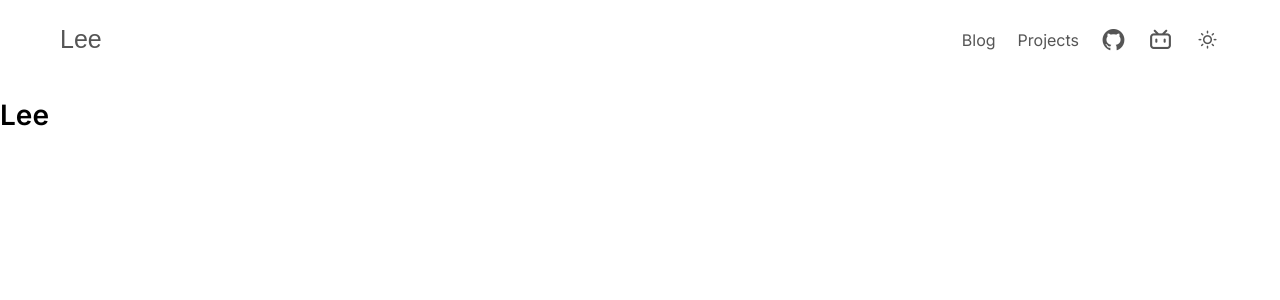
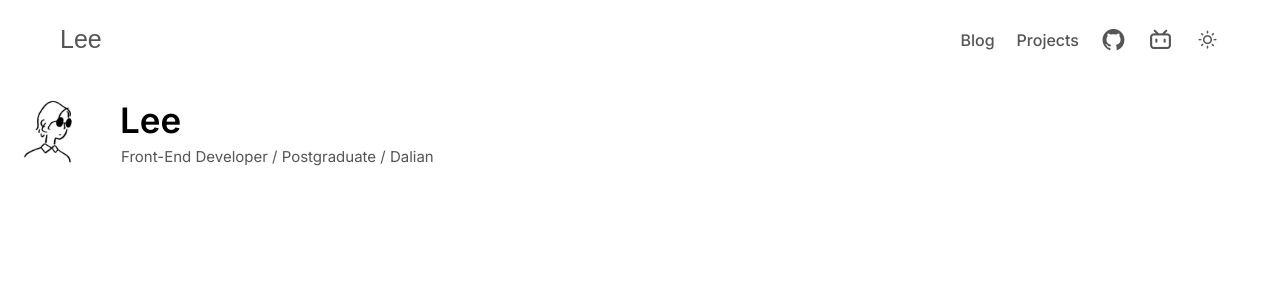
Before and after one commit to LeeZ1Q/portfolio, a Next.js app: page / in a window 1280 px wide. Shown: the top 300 px of the page. Built offline with nearby package versions, Linux system fonts and the light colour scheme; a web font is replaced by a local one.

Commit message:
feat : avatar

```diff
--- /dev/null
+++ b/app/Avatar.js
@@ -0,0 +1,29 @@
+
+import styles from "./Avatar.module.css";
+import Image from "next/image";
+import React from "react";
+
+const Avatar = () => {
+
+	return (
+		<div className={styles.container}>
+			<Image
+				src="/avatar.jpg"
+				alt="Avatar"
+				className={styles.avatar}
+        width={100}
+        height={100}
+			/>
+			<div className={styles.description}>
+				<h1
+					className={styles.name}
+				>
+					Lee
+				</h1>
+				<p className={styles.tag}>Front-End Developer / Postgraduate / Dalian</p>
+			</div>
+		</div>
+	);
+};
+
+export default Avatar;
--- /dev/null
+++ b/app/Avatar.module.css
@@ -0,0 +1,33 @@
+.avatar {
+  border-radius: 999px;
+}
+
+.container {
+  display: flex;
+  align-items: center;
+  gap: 20px;
+}
+
+.description {
+  position: relative;
+  bottom: 3px;
+}
+
+.name {
+  font-size: 35px;
+  font-weight: 600;
+  color: var(--element3);
+  margin-bottom: 0;
+  transition: 3s;
+}
+
+.tag {
+  color: var(--element1);
+  font-size: 15px;
+  margin-top: 6px;
+  margin-left: 1px;
+}
+
+.out {
+  opacity: 0;
+}
--- a/app/Nav.module.css
+++ b/app/Nav.module.css
@@ -17,6 +17,7 @@
   align-items: center;
   gap: 22px;
   font-size: 16px;
+  font-weight: 500
 }
 
 .icon {
@@ -26,7 +27,7 @@
 }
 
 .icon:hover {
-  color: var(--element3);
+  color: var(--element2);
 }
 
 .link {
@@ -34,7 +35,7 @@
 }
 
 .link:hover {
-  color: var(--element3);
+  color: var(--element2);
 }
 
 .mobile {
@@ -55,7 +56,7 @@
   }
 
   .container {
-    padding: 25px;
+    padding: 10px 25px;
   }
 
   .nav {
--- a/app/NavBar.js
+++ b/app/NavBar.js
@@ -1,5 +1,5 @@
-import Link from 'next/link';
-import styles from './Nav.module.css';
+import Link from "next/link";
+import styles from "./Nav.module.css";
 
 const NavBar = () => {
 	return (
@@ -7,38 +7,39 @@ const NavBar = () => {
 			<div className={styles.signature}>Lee</div>
 			<nav className={styles.nav}>
 				{/* Mobile Icon */}
-        <Link href='/'>
+				<Link href="/">
 					<span className={`iconfont ${styles.mobile} ${styles.icon}`}>
 						&#xe634;
 					</span>
 				</Link>
-        <Link href='/'>
+				<Link href="/">
 					<span className={`iconfont ${styles.mobile} ${styles.icon}`}>
 						&#xe650;
 					</span>
 				</Link>
-        <Link href='/'>
-          <span className={`iconfont ${styles.mobile} ${styles.icon}`}>
-            &#xe54d;
-          </span>
-        </Link>
 
 				{/* Laptop Link */}
-        <Link href='/' className={`${styles.link} ${styles.laptop}`}>
+				<Link
+					href="/"
+					className={`${styles.link} ${styles.laptop}`}
+				>
 					Blog
 				</Link>
-        <Link href='/' className={`${styles.link} ${styles.laptop}`}>
+				<Link
+					href="/"
+					className={`${styles.link} ${styles.laptop}`}
+				>
 					Projects
 				</Link>
 
 				{/* Other Icon */}
-        <Link href='/'>
+				<Link href="/">
 					<span className={`iconfont ${styles.icon}`}>&#xe885;</span>
 				</Link>
-        <Link href='/'>
+				<Link href="/">
 					<span className={`iconfont ${styles.icon}`}>&#xe66d;</span>
 				</Link>
-        <Link href='/'>
+				<Link href="/">
 					<span className={`iconfont ${styles.icon}`}>&#xe635;</span>
 				</Link>
 			</nav>
--- a/app/global.css
+++ b/app/global.css
@@ -39,7 +39,7 @@ a {
   --surface3: #ffffff;
   --element1: #555555;
   --element2: #333333;
-  --element3: #222222;
+  --element3: #000000;
   --elementInverse: #eee;
   --primary: #01408e;
   --secondary: #3c5d5c;
--- a/app/page.js
+++ b/app/page.js
@@ -1,4 +1,4 @@
-
+import Avatar from "./Avatar";
 
 export const metadata = {
   title: 'Lee',
@@ -7,7 +7,7 @@ export const metadata = {
 const Home = () => {
 	return (
   <div>
-    <h1>Lee</h1>
+    <Avatar />
   </div>
   );i
 };
```
Also changed, not shown: public/avatar.jpg (added). Lines whose indentation alone changed are shown as unchanged.
